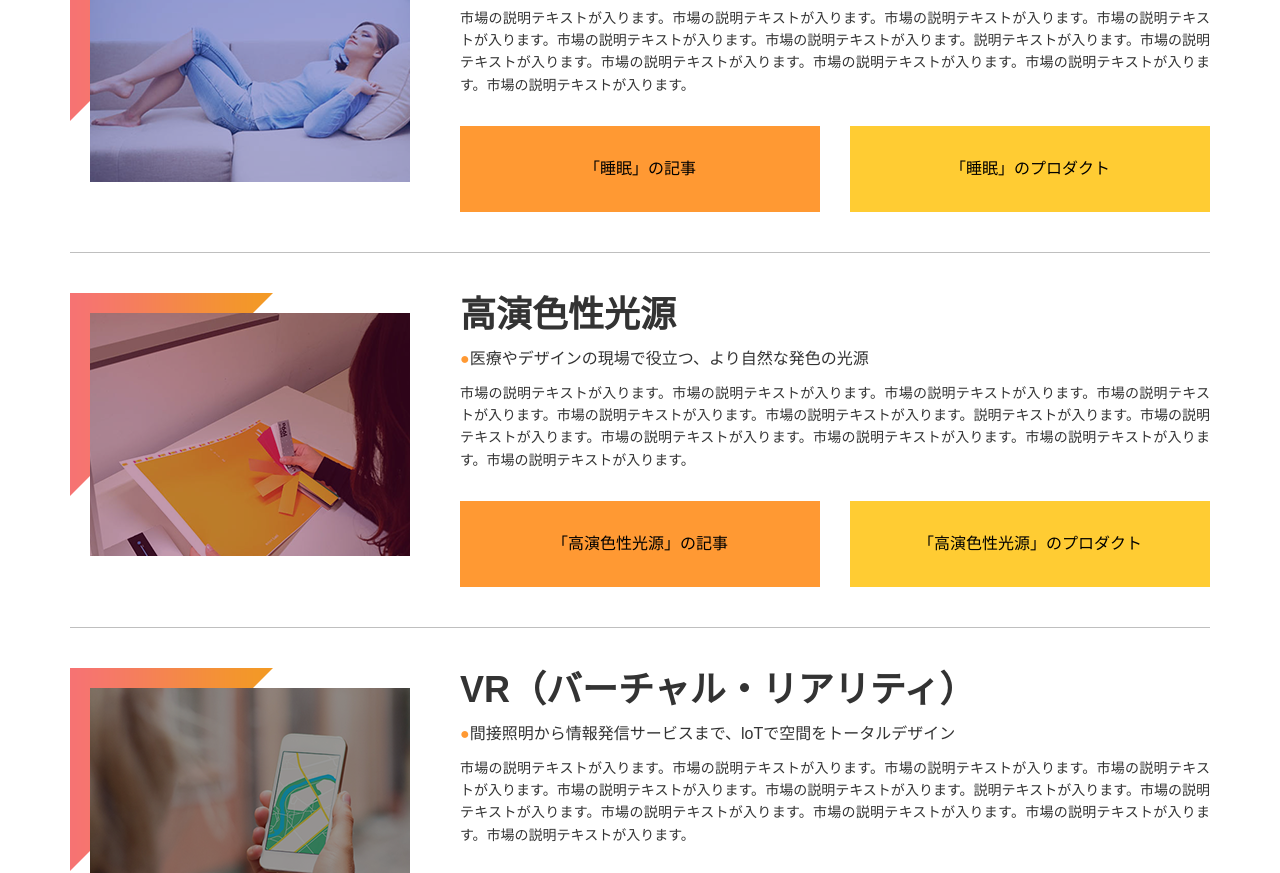
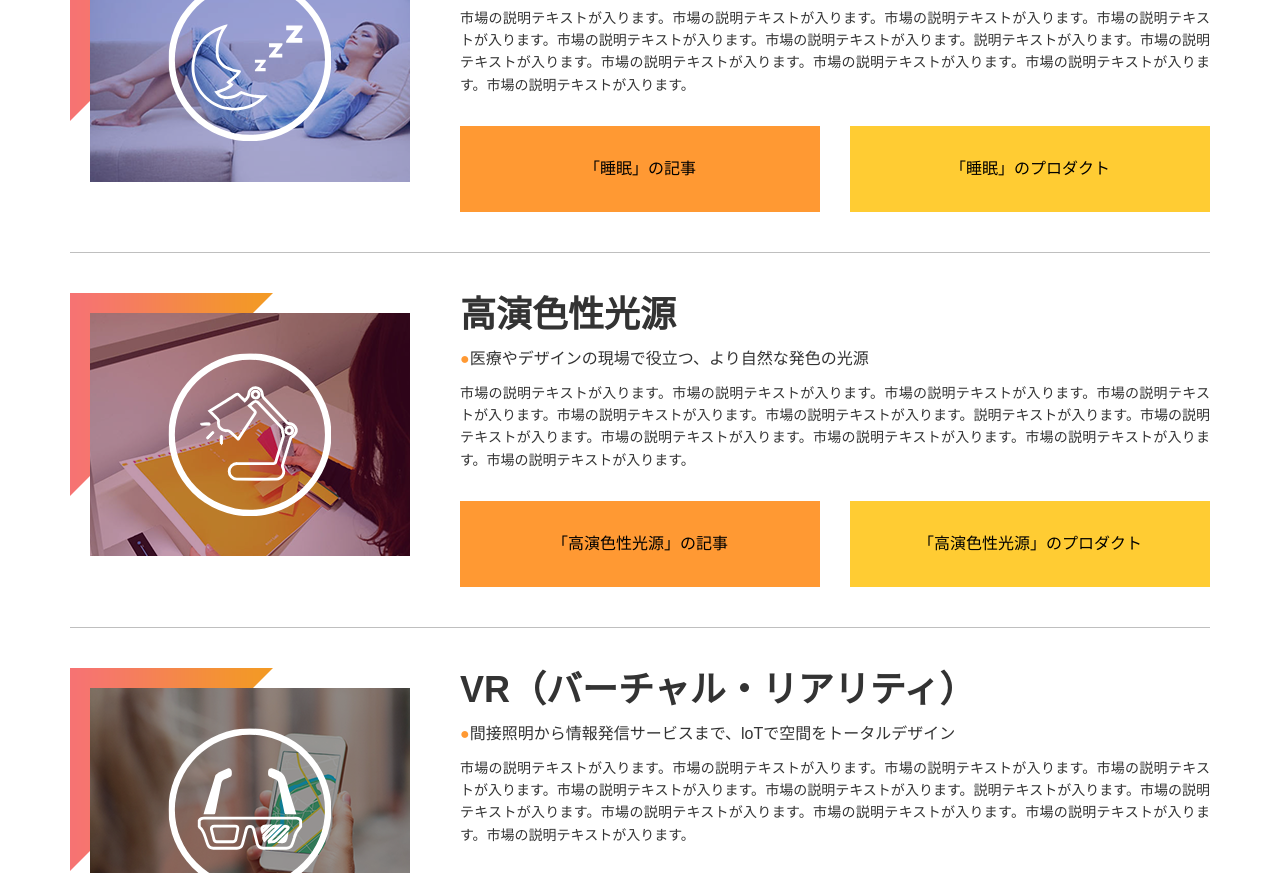
Before and after one commit to harafusae/zero_to_one, a plain HTML site: page solution/index.html in a window 1280 px wide. Shown: the part 745-1618 px from the top of the page. Drawn offline with nearby package versions, Linux system fonts and the light colour scheme.

```diff
--- a/style.css
+++ b/style.css
@@ -427,6 +427,38 @@ img {
 .products .sec-ttl{
   color: #fff;
 }
+.solution-icon{
+  position: relative;
+}
+.solution-icon:before{
+  content: "";
+  position: absolute;
+  width: 51%;
+  height: 67%;
+  top: 50%;
+  left: 50%;
+  -webkit-transform: translate(-50%,-50%);
+  -ms-transform: translate(-50%,-50%);
+  transform: translate(-50%,-50%);
+  display: block;
+  background-size: cover;
+  background-repeat: no-repeat;
+  z-index: 100;
+}
+.solution-icon.solution-icon1:before{
+  background-image: url(img/common/solution_icon01_w.svg);
+  width: 49%;
+  height: 66%;
+}
+.solution-icon.solution-icon2:before{
+  background-image: url(img/common/solution_icon02_w.svg);
+}
+.solution-icon.solution-icon3:before{
+  background-image: url(img/common/solution_icon03_w.svg);
+}
+.solution-icon.solution-icon4:before{
+  background-image: url(img/common/solution_icon04_w.svg);
+}
 
 
 
@@ -683,6 +715,7 @@ img {
 }
 .pankuzu-list li a{
   text-decoration: underline;
+  font-weight: bold;
 }
 .pankuzu-list li a:hover{
   text-decoration: none;
```
